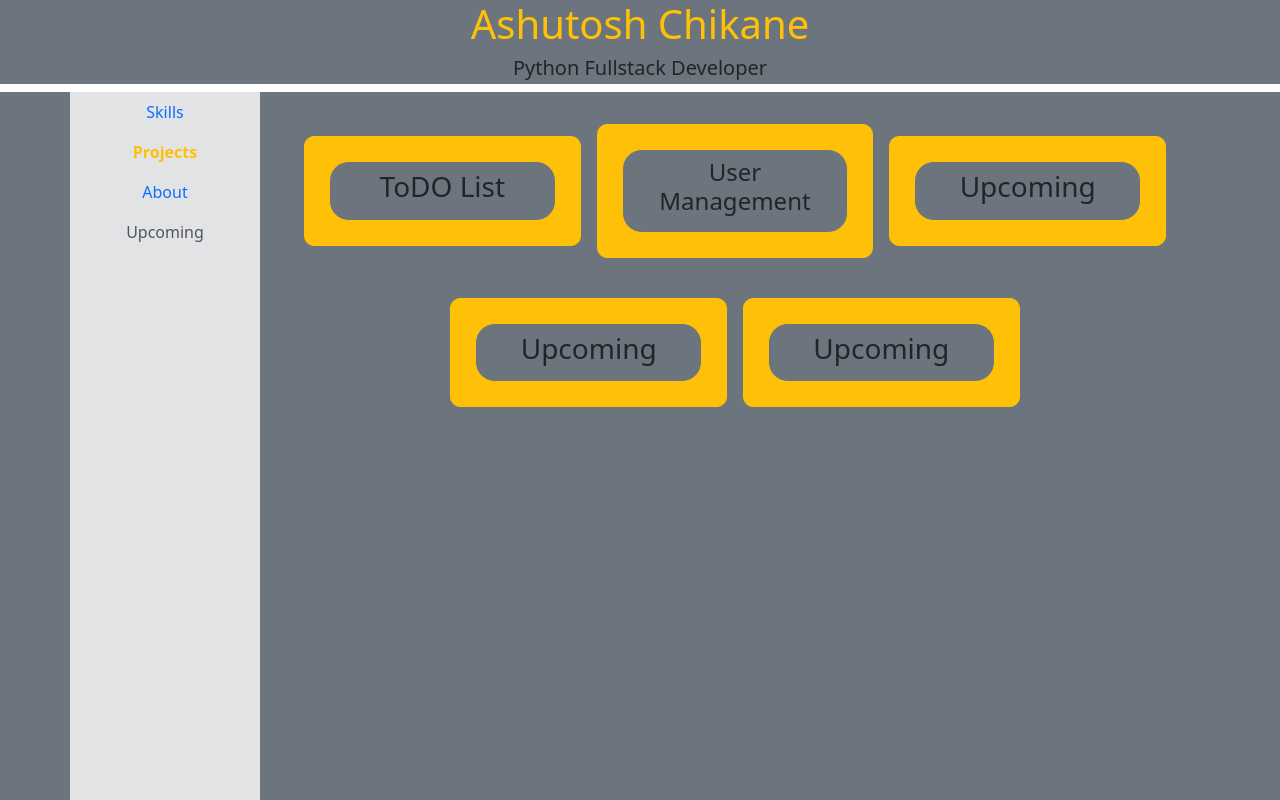
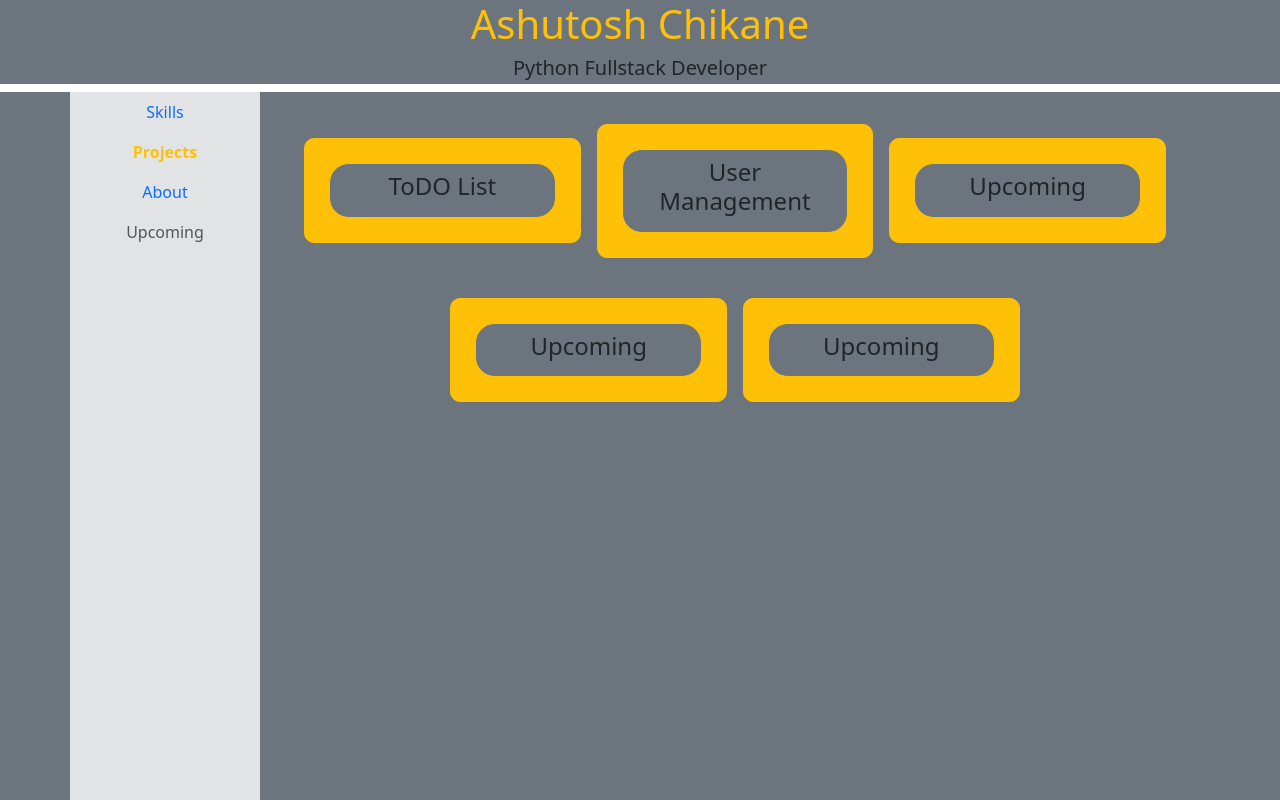
Before and after one commit to AshutoshChikane/My-first-angular-project, an Angular app: page /projects in a window 1280 px wide. Built offline with nearby package versions, Linux system fonts and the light colour scheme.

Commit message:
added view-page

```diff
--- a/src/app/app.module.ts
+++ b/src/app/app.module.ts
@@ -11,6 +11,9 @@ import { AboutPageComponent } from './about-page/about-page.component';
 import { TodoListProjectModule } from './todo-list-project/todo-list-project.module'
 import { CommonModule } from '@angular/common';
 import { UserManagementModule } from './user-management/user-management.module'
+import { provideHttpClient } from '@angular/common/http';
+import { UserServiceService } from './my-service/user-data-service/user-service.service';
+
 
 @NgModule({
   declarations: [
@@ -28,7 +31,9 @@ import { UserManagementModule } from './user-management/user-management.module'
     CommonModule,
     UserManagementModule
   ],
-  providers: [],
+  providers: [
+    provideHttpClient()
+  ],
   bootstrap: [AppComponent]
 })
 export class AppModule { }
--- /dev/null
+++ b/src/app/my-service/user-data-service/user-service.service.ts
@@ -0,0 +1,17 @@
+import { Injectable } from '@angular/core';
+import { HttpClient } from '@angular/common/http';
+import { Observable } from 'rxjs';
+import { data_user} from '../../user-management/view-user/view-user.component'
+
+@Injectable({
+  providedIn: 'root'
+})
+export class UserServiceService {
+
+  constructor(private http: HttpClient) { }
+
+  getMessage(): Observable<data_user[]>  {
+
+    return this.http.get<data_user[]>('http://127.0.0.1:8000/api/users/');
+  }
+}
--- a/src/app/projects/projects.component.html
+++ b/src/app/projects/projects.component.html
@@ -3,7 +3,7 @@
         <div class="col-4 p-2">
             <div class="justify-content-center align-items-center border border-warning border bg-warning border_effect_out">
                 <div  (click)="directToPage('projects/todos')" class="justify-content-center align-items-center border border-warning border p-2 m-4 bg-secondary border_effect dd" >
-                    <h3>ToDO List</h3>
+                    <h4>ToDO List</h4>
                 </div>
             </div>
         </div>
@@ -16,21 +16,21 @@
         </div><div class="col-4 p-2">
             <div class="justify-content-center align-items-center border border-warning border bg-warning border_effect_out">
                 <div class="justify-content-center align-items-center border border-warning border p-2 m-4 bg-secondary border_effect dd" >
-                    <h3>Upcoming</h3>
+                    <h4>Upcoming</h4>
                 </div>
             </div>
         </div>
         <div class="col-4 p-2">
             <div class="justify-content-center align-items-center border border-warning border bg-warning border_effect_out">
                 <div class="justify-content-center align-items-center border border-warning border p-2 m-4 bg-secondary border_effect dd" >
-                    <h3>Upcoming</h3>
+                    <h4>Upcoming</h4>
                 </div>
             </div>
         </div>
         <div class="col-4 p-2">
             <div class="justify-content-center align-items-center border border-warning border bg-warning border_effect_out">
                 <div class="justify-content-center align-items-center border border-warning border p-2 m-4 bg-secondary border_effect dd" >
-                    <h3>Upcoming</h3>
+                    <h4>Upcoming</h4>
                 </div>
             </div>
         </div>
--- a/src/app/user-management/user-management.module.ts
+++ b/src/app/user-management/user-management.module.ts
@@ -2,6 +2,7 @@ import { NgModule } from '@angular/core';
 import { CommonModule } from '@angular/common';
 import { CreateUserComponent } from './create-user/create-user.component';
 import { ViewUserComponent } from './view-user/view-user.component';
+
 
 
 
--- a/src/app/user-management/view-user/view-user.component.html
+++ b/src/app/user-management/view-user/view-user.component.html
@@ -1 +1,22 @@
 <p>view-user works!</p>
+
+
+<table class="table table-secondary table-striped">
+    <thead>
+        <tr>
+          <th scope="col">#</th>
+          <th scope="col">Name</th>
+          <th scope="col">Phone</th>
+          <th scope="col">Email</th>
+        </tr>
+      </thead>
+      <tbody *ngFor="let ii of dataa">
+        <tr>
+            <th scope="row">{{ii.id}}</th>
+            <td>{{ii.name}}</td>
+            <td>{{ii.phone}}</td>
+            <td>{{ii.email}}</td>
+        </tr>
+
+        </tbody>
+</table>
--- a/src/app/user-management/view-user/view-user.component.ts
+++ b/src/app/user-management/view-user/view-user.component.ts
@@ -1,4 +1,14 @@
-import { Component } from '@angular/core';
+import { Component , NgModule} from '@angular/core';
+import { CommonModule } from '@angular/common'
+import { UserServiceService } from '../../my-service/user-data-service/user-service.service';
+
+export interface data_user {
+  id: number;
+  name: string;
+  phone: number;
+  email: string;
+  }
+
 
 @Component({
   selector: 'app-view-user',
@@ -8,5 +18,14 @@ import { Component } from '@angular/core';
   styleUrl: './view-user.component.css'
 })
 export class ViewUserComponent {
+  dataa: data_user[] = [];
+  constructor(private my_data: UserServiceService){}
+
+  ngOnInit():void{
+    this.my_data.getMessage().subscribe((response)=>{
+      console.log(response)
+      this.dataa = response;
+    })
+  }
 
 }
```
Also changed, not shown: 1 other file (tests, documents, lock files or other folders).
